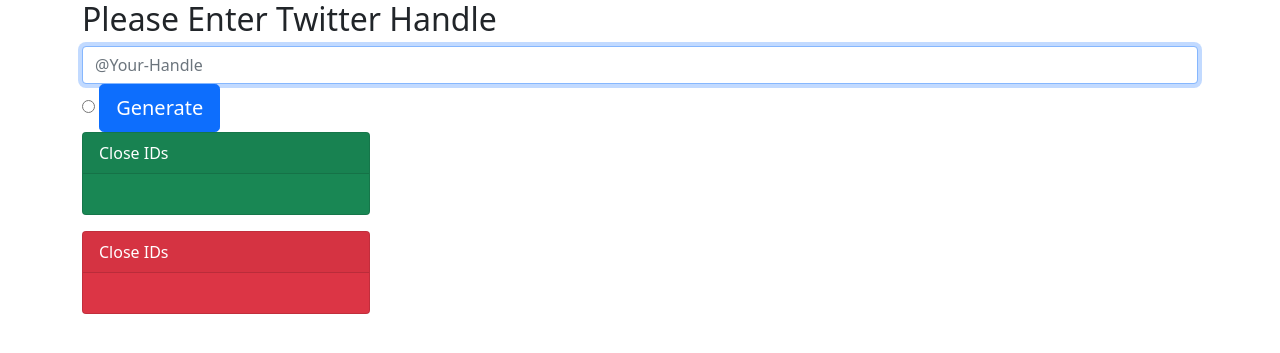
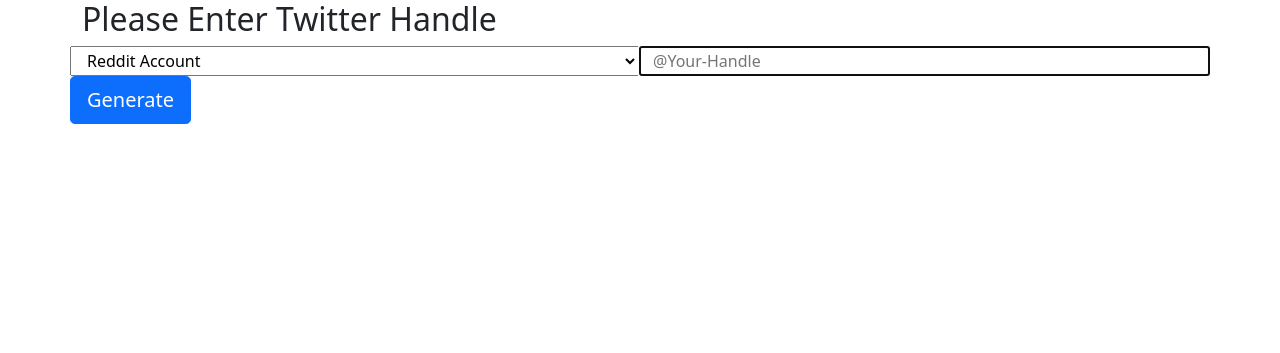
Before and after one commit to skyepurchase/HexBridgeChallenge, a Python web app: template templates/index.html in a window 1280 px wide. Shown: the top 353 px of the page. Run offline with Jinja, Linux system fonts and the light colour scheme; the template is opened without the code that fills it, so the values that code supplies are empty; some libraries are stand-ins or nearby versions.

Commit message:
Better form submission

```diff
--- a/static/js/index.js
+++ b/static/js/index.js
@@ -1,13 +1,18 @@
 $(function() {
+    $('#close_ids').hide();
+    $('#far_ids').hide();
     $('button').click(function() {
         var ID = $('#inputTwitterID').val();
+        var social = $('#social').val();
         $.ajax({
             url: '/process',
-            data: {'twitter': ID},
+            data: {social: ID},
             type: 'POST'
         }).done(function(data) {
-            $('#close_ids').text(data.close_ids).show();
-            $('#far_ids').text(data.far_ids).show();
+            $('#close_ids').show();
+            $('#far_ids').show();
+            $('#close_id').text(data.close_ids).show();
+            $('#far_id').text(data.far_ids).show();
         });
     });
 })
--- a/templates/index.html
+++ b/templates/index.html
@@ -21,21 +21,26 @@
     <div class="container">
         <form class="form-twitter-id" role="form">
             <h2 class="form-twitter-id-heading">Please Enter Twitter Handle</h2>
-            <input type="text" id="inputTwitterID" name="twitterID" class="form-control" placeholder="@Your-Handle" required autofocus>
-            <input type="radio" id="databaseConsent" name="consent" required>
-            <button class="btn btn-lg btn-primary btn-block" type="button">Generate</button>
+            <div class="row">
+                <select class="col" id="social" name="dropdown">
+                    <option value="twitter" selected>Twitter Account</option>
+                    <option value="reddit" selected>Reddit Account</option>
+                </select>
+                <input class="col" type="text" id="inputTwitterID" name="twitterID" class="form-control" placeholder="@Your-Handle" required autofocus>
+            </div>
+            <button class="row btn btn-lg btn-primary btn-block" type="button">Generate</button>
         </form>
 
-        <div class="card text-white bg-success mb-3" style="max-width: 18rem;">
+        <div class="card text-white bg-success mb-3" id="close_ids" style="max-width: 18rem;">
             <div class="card-header">Close IDs</div>
             <div class="card-body">
-                <h5 class="card-title" id="close_ids"></h5>
+                <h5 class="card-title" id="close_id"></h5>
             </div>
         </div>
-        <div class="card text-white bg-danger mb-3" style="max-width: 18rem;">
-            <div class="card-header">Close IDs</div>
+        <div class="card text-white bg-danger mb-3" id="far_ids" style="max-width: 18rem;">
+            <div class="card-header">Far IDs</div>
             <div class="card-body">
-                <h5 class="card-title" id="far_ids"></h5>
+                <h5 class="card-title" id="far_id"></h5>
             </div>
         </div>
     </div>
```
